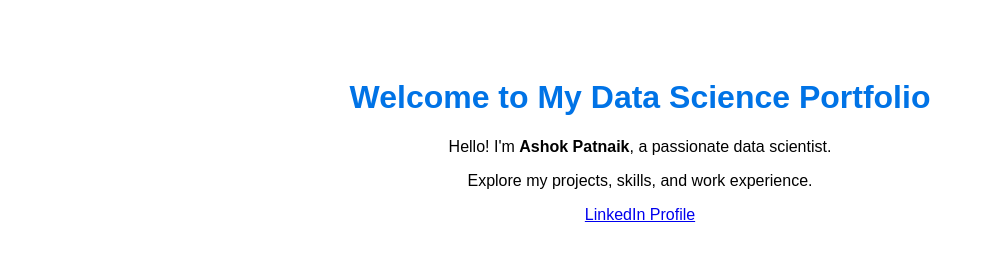
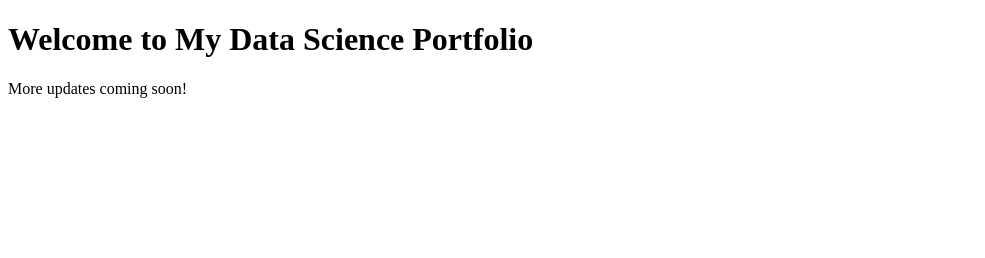
Before and after one commit to AshokPatnaik7/ashokpatnaik.github.io, a plain HTML site: page index.html in a window 1280 px wide. Shown: the whole page, without its empty margins (0-985 px from the left). Drawn offline with Linux system fonts and the light colour scheme.

Commit message:
Update index.html

```diff
--- a/index.html
+++ b/index.html
@@ -4,18 +4,9 @@
     <meta charset="UTF-8">
     <meta name="viewport" content="width=device-width, initial-scale=1.0">
     <title>Ashok Patnaik - Data Science Portfolio</title>
-    <style>
-        body { font-family: Arial, sans-serif; text-align: center; padding: 50px; }
-        h1 { color: #0073e6; }
-        .container { max-width: 800px; margin: auto; }
-    </style>
 </head>
 <body>
-    <div class="container">
-        <h1>Welcome to My Data Science Portfolio</h1>
-        <p>Hello! I'm <strong>Ashok Patnaik</strong>, a passionate data scientist.</p>
-        <p>Explore my projects, skills, and work experience.</p>
-        <p><a href="https://www.linkedin.com/in/ashokpatnaik/">LinkedIn Profile</a></p>
-    </div>
+    <h1>Welcome to My Data Science Portfolio</h1>
+    <p>More updates coming soon!</p>
 </body>
 </html>
```
